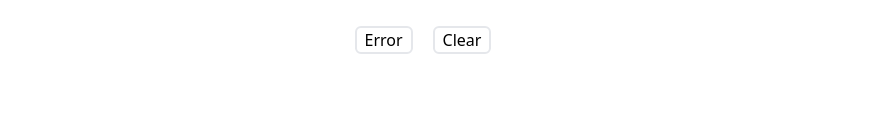
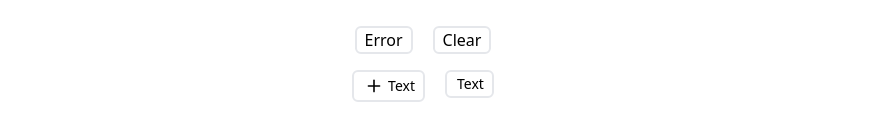
Before and after one commit to gustaaragao/rick-and-morty-app, a Vue app: page /login in a window 1280 px wide. Shown: the part 206-346 px from the top of the page, without its empty margins (0-877 px from the left). Built offline with nearby package versions, Linux system fonts and the light colour scheme.

Commit message:
refact: creation of utils folder

```diff
--- /dev/null
+++ b/src/components/buttons/BaseButton.vue
@@ -0,0 +1,36 @@
+<template>
+	<div>
+		<button class="flex flex-row items-center gap-0.5 select-none border-2 rounded-md px-2 py-0.5">
+			<i class="scale-[0.8]">
+				<slot name="icon"></slot>
+			</i>
+			<span class="text-sm">
+				<slot name="text"></slot>
+			</span>
+		</button>
+	</div>
+</template>
+
+<script setup>
+import { ref, onMounted } from 'vue';
+import { transformToHexColor } from '@/utils/transformToHexColor.js'
+
+const colorButtonHex = ref('');
+const colorTextHex = ref('');
+
+onMounted(()=>{
+	colorButtonHex.value = transformToHexColor(props.colorButton)
+	colorTextHex.value = transformToHexColor(props.colorText)
+})
+
+const props = defineProps({
+	colorButton: {
+		type: String,
+		default: ''
+	},
+	colorText: {
+		type: String,
+		default: ''
+	}
+})
+</script>
--- a/src/components/inputs/BaseInput.vue
+++ b/src/components/inputs/BaseInput.vue
@@ -49,9 +49,9 @@
 </template>
 
 <script setup>
-import colors from 'tailwindcss/colors'
 import { onMounted, ref } from 'vue'
 import { Eye, EyeOff, CircleAlert } from 'lucide-vue-next';
+import { transformToHexColor } from '@/utils/transformToHexColor.js'
 
 const props = defineProps({
   type: {
@@ -95,8 +95,8 @@ const showPlaceholder = ref(true)
 const showPasswordBoolean = ref(false)
 
 onMounted(() => {
-  defaultColorHex.value = transformToHex(props.defaultColor)
-  focusColorHex.value = transformToHex(props.focusColor)
+  defaultColorHex.value = transformToHexColor(props.defaultColor)
+  focusColorHex.value = transformToHexColor(props.focusColor)
 
   containerBaseInput.value.style.borderColor = defaultColorHex.value
   containerBaseInput.value.style.color = defaultColorHex.value
@@ -111,22 +111,7 @@ const changeColorBaseInput = (finalColorHex) => {
   divLabel.value.style.color = finalColorHex
 }
 
-const transformToHex = (defaultColor) => {
-  if (defaultColor[0] === '#') {
-    return
-  }
 
-  const defaultColorArray = defaultColor.split('-')
-
-  const colorName = defaultColorArray[0]
-
-  if (typeof colors[colorName] === 'object') {
-    const colorGradient = defaultColorArray[1]
-
-    return colors[colorName][colorGradient]
-  }
-  return colors[colorName]
-}
 
 const checkInput = () => {
   showPlaceholder.value = inputValue.value.trim() === ''
--- /dev/null
+++ b/src/utils/transformToHexColor.js
@@ -0,0 +1,18 @@
+import colors from 'tailwindcss/colors'
+
+export const transformToHexColor = (defaultColor) => {
+  if (defaultColor[0] === '#') {
+    return
+  }
+
+  const defaultColorArray = defaultColor.split('-')
+
+  const colorName = defaultColorArray[0]
+
+  if (typeof colors[colorName] === 'object') {
+    const colorGradient = defaultColorArray[1]
+
+    return colors[colorName][colorGradient]
+  }
+  return colors[colorName]
+}
--- a/src/views/LoginView.vue
+++ b/src/views/LoginView.vue
@@ -14,6 +14,7 @@
       </template>
     </BaseInput>
     <!-- end: Password Input -->
+    <!-- begin: Buttons -->
     <div class="flex justify-center gap-5 select-none">
       <button class="border-2 rounded-md px-2" @click="errorMessage = 'Error message'">
         Error
@@ -22,13 +23,25 @@
         Clear
       </button>
     </div>
+    <!-- end: Buttons -->
+    <!-- begin: My own Buttons -->
+    <div class="flex justify-center gap-5 select-none">
+      <BaseButton>
+        <template #icon> <Plus /> </template>
+        <template #text> Text </template>
+      </BaseButton>
+      <BaseButton>
+        <template #text> Text </template>
+      </BaseButton>
+    </div>
+    <!-- end: My own Buttons -->
   </div>
 </template>
 
 <script setup>
 import BaseInput from '@/components/inputs/BaseInput.vue'
-import { UserRound } from 'lucide-vue-next'
-import { KeyRound } from 'lucide-vue-next'
+import BaseButton from '@/components/buttons/BaseButton.vue'
+import { UserRound, KeyRound, Plus } from 'lucide-vue-next'
 import { ref, watch } from 'vue';
 
 const errorMessage = ref('');
```
